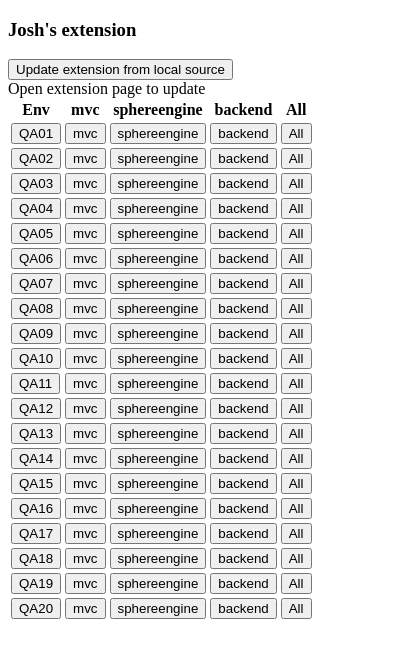
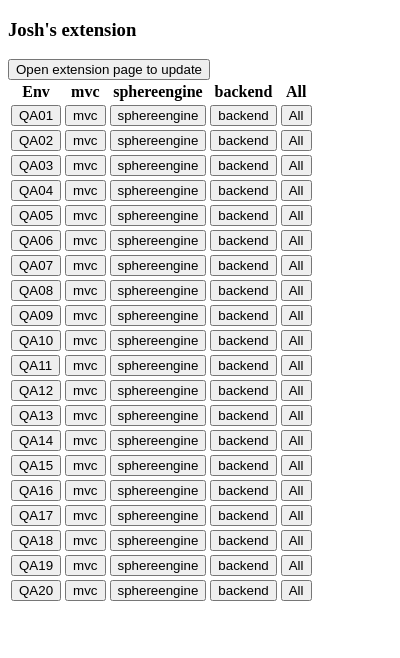
Before and after one commit to joshgrib/browser-ext, a browser extension: page dist/popup.html in a window 400 px wide. Both pictures are taken after a click on the button "QA01". Drawn offline with Linux system fonts and the light colour scheme.

Commit message:
Refactor, add some comments, fix a bug with the pipeline links

```diff
--- a/dist/popup.html
+++ b/dist/popup.html
@@ -12,9 +12,6 @@
   </head>
   <body id="popup-body">
     <h3>Josh's extension</h3>
-    <button id="update-btn">
-      Update extension from local source
-    </button>
     <section id="qa-site-btns">
       <!-- filled by JS -->
     </section>
--- a/dist/popup.js
+++ b/dist/popup.js
@@ -1,9 +1,23 @@
-const QA_SITE_COUNT = 20;
+/**
+ * This file has the JS code for the extension popup when you click the icon
+ * in the toolbar
+ */
 
+
+/**
+ * Get an array of integers [1, 2, ..., n]
+ * @param {number} n - The amount of elements in the array
+ */
 const range = n => new Array(n).fill().map((x, i) => i+1);
-const QA_SITES = range(QA_SITE_COUNT).map(i => i < 10 ? `QA0${i}` : `QA${i}`);
 
-const makeElem = ({tag, children=[], innerText, click}) => {
+/**
+ * A helper method to create nested DOM elements
+ * @param {string} tag - The tag for the element
+ * @param {array} children - The child elements, also passed into this function
+ * @param {string} innerText - The innerText property for the element
+ * @param {function} click - A `click` event handler
+ */
+const makeElem = ({tag, innerText, click, children=[]}) => {
   const elem = document.createElement(tag);
   if (innerText) {
     elem.innerText = innerText;
@@ -18,10 +32,47 @@ const makeElem = ({tag, children=[], innerText, click}) => {
   return elem;
 }
 
-document.addEventListener('DOMContentLoaded', function () {
+/**
+ * Open the tab(s) for a repo
+ * @param {string} env - The environment to open (QA01-QA20)
+ * @param {string} tab - The tab to open, ('Env' for the deployment, a repo for the pipeline, or 'All')
+ * @param {array} repos - The list of repos that there are pipelines for
+ */
+const openTabs = (env, tab, repos) => {
+  const urls = {
+    deployment: env => `http://sphereboardqa05.spheredemo.corp/${env}`,
+    jenkins: (env, repo) => `http://build-server:8080/blue/organizations/jenkins/mvc%2F${repo}/activity/?branch=${env}`
+  };
+  if (tab === 'Env') {
+    chrome.runtime.sendMessage({
+      urls: [urls.deployment(env)]
+    })
+  } else if (tab === 'All') {
+    alert(JSON.stringify([
+      urls.deployment(env),
+      ...repos.map(r => urls.jenkins(env, r))
+    ]))
+    chrome.runtime.sendMessage({
+      urls: [
+        urls.deployment(env),
+        ...repos.map(r => urls.jenkins(env, r))
+      ]
+    })
+  } else {
+    chrome.runtime.sendMessage({
+      urls: [urls.jenkins(env, tab)]
+    })
+  }
+}
+
+/**
+ * Create the dynamic contents of the popup
+ * @param {number} qaSiteCount - The amount of QA sites to make buttons for
+ */
+const createPopupContent = (qaSiteCount) => {
   const container = document.getElementById('popup-body');
   container.append(makeElem({
-    tag: 'botton',
+    tag: 'button',
     innerText: 'Open extension page to update',
     click: () => {
       chrome.tabs.update({ url: 'chrome://extensions' });
@@ -30,42 +81,35 @@ document.addEventListener('DOMContentLoaded', function () {
 
   const repos = ['mvc', 'sphereengine', 'backend'];
   const cols = ['Env', ...repos, 'All'];
+  const qaSites = range(qaSiteCount).map(i => i < 10 ? `QA0${i}` : `QA${i}`);
+
   container.append(makeElem({
-    tag: 'table', children: [
+    tag: 'table',
+    children: [
       {
-        tag: 'tr', children: cols.map(innerText => ({ tag: 'th', innerText }))
+        tag: 'tr',
+        children: cols.map(innerText => ({ tag: 'th', innerText }))
       },
-      ...QA_SITES.map(env => ({
-        tag: 'tr', children: cols.map(c => {
-          const innerText = c === 'Env' ? env : c;
+      ...qaSites.map(env => ({
+        tag: 'tr',
+        children: cols.map(col => {
+          const innerText = col === 'Env' ? env : col;
           return {
-            tag: 'td', children: [{
+            tag: 'td',
+            children: [{
               tag: 'button',
               innerText,
-              click: () => {
-                let urls = [];
-                if (c === 'Env') {
-                  chrome.runtime.sendMessage({
-                    urls: [`http://sphereboardqa05.spheredemo.corp/${env}`]
-                  })
-                } else if (c === 'All') {
-                  const urls = [
-                    `http://sphereboardqa05.spheredemo.corp/${env}`,
-                    ...repos.map(r =>
-                      `http://build-server:8080/blue/organizations/jenkins/mvc%252F${r}/activity/?branch=${env}`
-                    )
-                  ]
-                  chrome.runtime.sendMessage({ urls })
-                } else {
-                  chrome.runtime.sendMessage({
-                    urls: [`http://build-server:8080/blue/organizations/jenkins/mvc%252F${c}/activity/?branch=${env}`]
-                  })
-                }
-              }
+              click: () => { openTabs(env, col, repos) }
             }]
           };
         })
       }))
     ]
   }))
+}
+
+const QA_SITE_COUNT = 20;
+
+document.addEventListener('DOMContentLoaded', () => {
+  createPopupContent(QA_SITE_COUNT)
 })
--- a/package.json
+++ b/package.json
@@ -1,6 +1,6 @@
 {
   "name": "josh-chrome-extension",
-  "version": "1.12.0",
+  "version": "1.12.1",
   "description": "A custom chrome extension to run scripts for me",
   "main": "index.js",
   "license": "MIT",
```
Also changed, not shown: dist/manifest.json.
